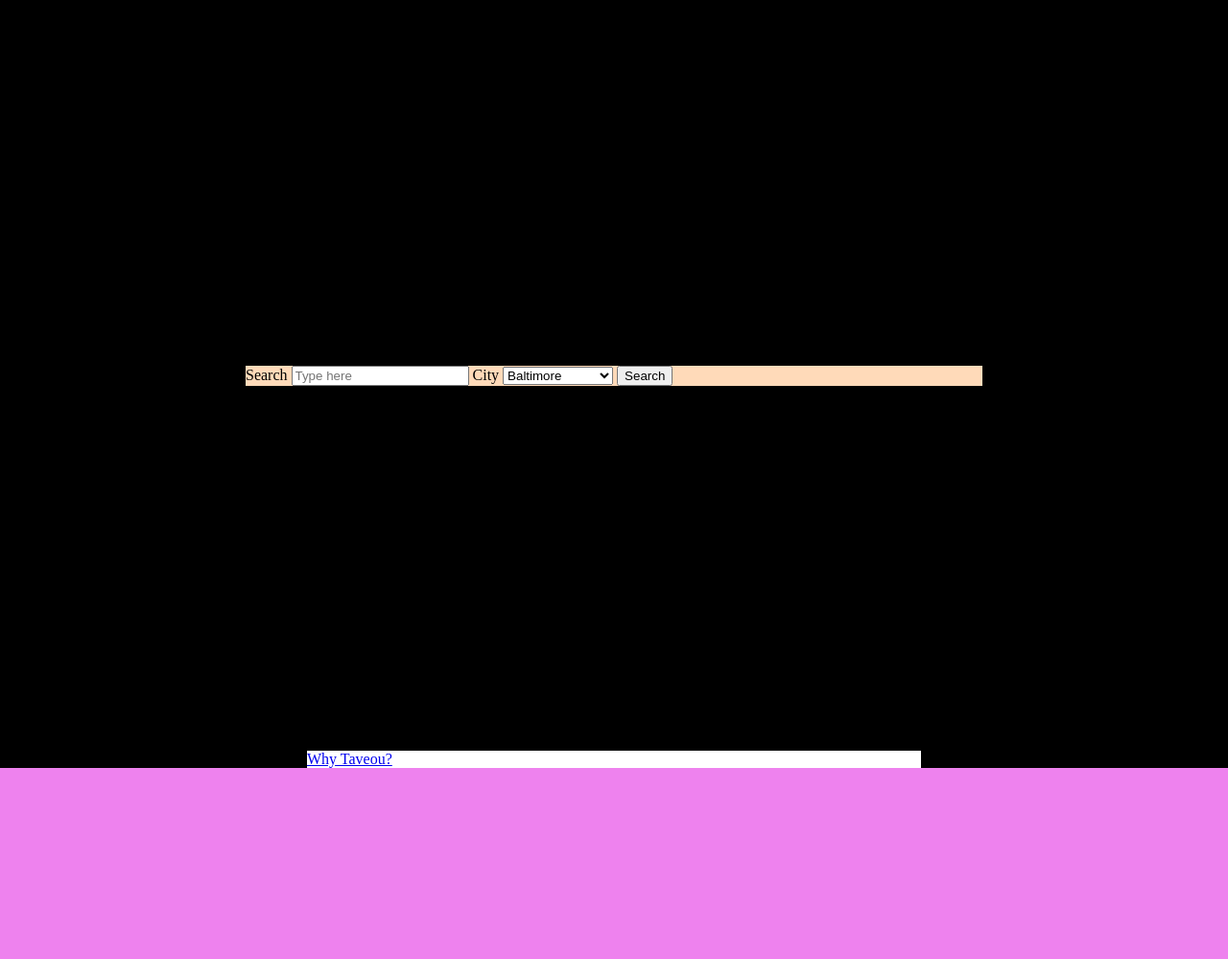
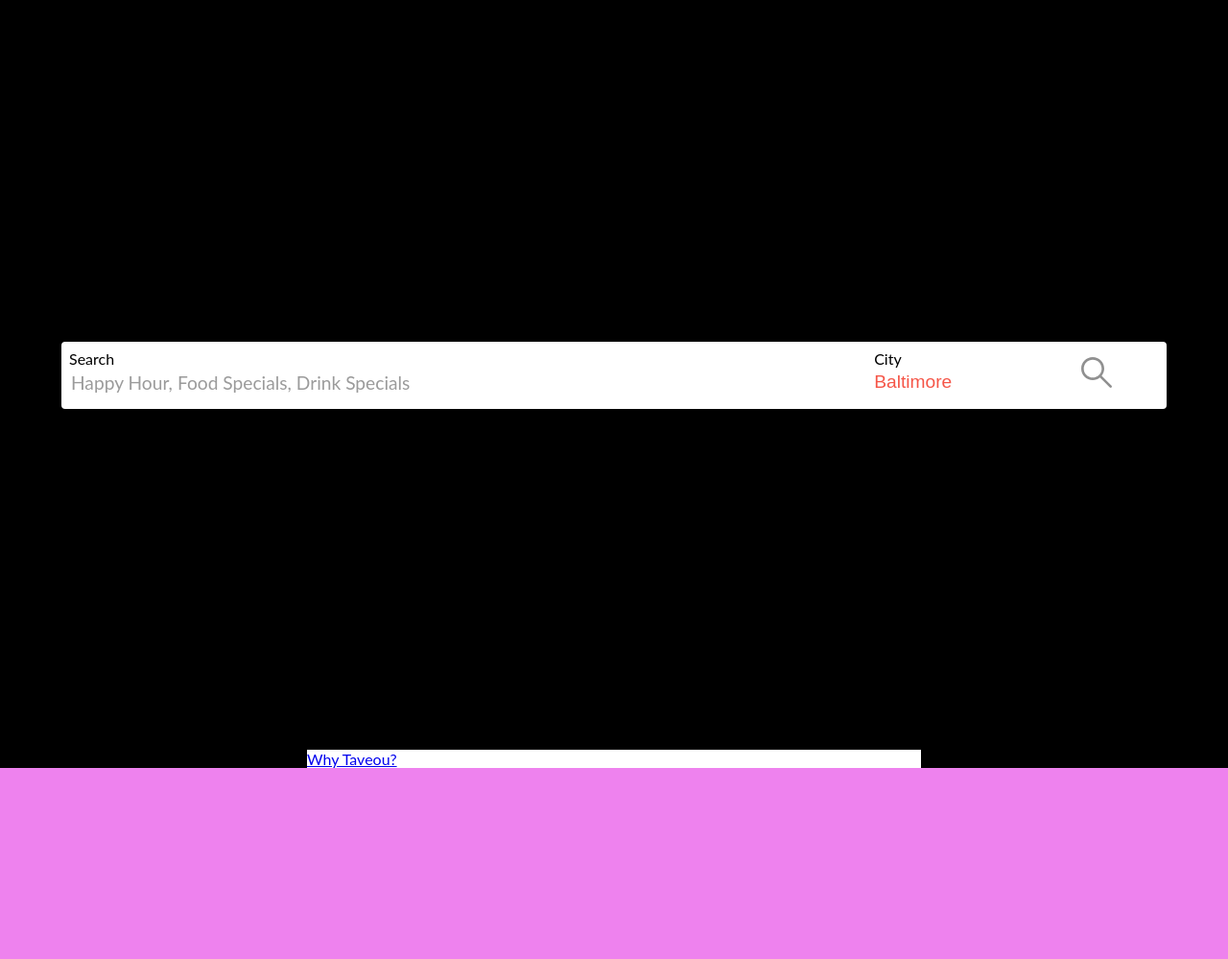
Before and after one commit to manuelescamilla/specials-home, a PHP site: page / in a window 1280 px wide. Shown: the top 999 px of the page at 96% size. Run offline with PHP 8.4, Linux system fonts and the light colour scheme; style sheets or scripts are compiled from the project's sources; some libraries are stand-ins or nearby versions.

Commit message:
Style Updates | Added font magician, animate.css

```diff
--- a/index.html
+++ b/index.html
@@ -4,6 +4,7 @@
     <meta charset="UTF-8">
     <meta name="viewport" content="width=device-width, initial-scale=1.0">
     <meta http-equiv="X-UA-Compatible" content="ie=edge">
+    <link rel="stylesheet" href="https://cdnjs.cloudflare.com/ajax/libs/animate.css/3.5.2/animate.min.css">
     <link rel="stylesheet" href="build/style.css">
     <title>Taveou</title>
 </head>
@@ -13,16 +14,29 @@
         <section id="hero">
             <div class="hero-content">
                 <div class="top-link"></div>
-                <form action="/search" class="search-form">
-                        <label for="search">Search</label>
-                        <input name="search" id="search" type="text" placeholder="Type here">
-                        <label for="city-selector">City</label>
-                        <select name="city-selector" id="city-selector">
-                            <option value="baltimore">Baltimore</option>
-                            <option value="washington-dc">Washington DC</option>
-                            <option value="not-listed">Not listed?</option>
-                        </select>
-                        <input id="submit" type="submit" value="Search">
+                <form action="specials" class="search-form js-search-form">
+                        <div class="search-form__group">
+                            <label for="keywords" class="search-form__group-title">Search</label>
+                            <input name="keywords" id="search" type="text" placeholder="Happy Hour, Food Specials, Drink Specials" class="search-form__query js-search-input-query"/>
+                        </div>
+                        <div class="search-form__group">
+                        <label for="city-selector" class="search-form__group-title">City</label>
+                            <select name="city-selector" id="city-selector" class="search-form__select">
+                                <option value="baltimore">Baltimore</option>
+                                <option value="washington-dc">Washington DC</option>
+                                <option value="not-listed">Not listed?</option>
+                            </select>
+                        </div>
+                        <div class="search-form__group">
+                            <label class="search-form__submit animated js-search-submit-button-group">
+                                <input type="submit" value="submit" class="search-form__submit-button js_submit_query"/>
+                                <svg version="1.1" id="Layer_1" xmlns="http://www.w3.org/2000/svg" xmlns:xlink="http://www.w3.org/1999/xlink" x="0px" y="0px"
+                                viewBox="0 0 24 24" enable-background="new 0 0 24 24" xml:space="preserve">
+                                <path d="M9,18c2.1,0,4.1-0.7,5.6-2l7.7,7.7c0.4,0.4,1,0.4,1.4,0c0.4-0.4,0.4-1,0-1.4L16,14.6c1.2-1.5,2-3.5,2-5.6c0-5-4-9-9-9
+                                    S0,4,0,9C0,14,4,18,9,18z M9,2c3.9,0,7,3.1,7,7c0,3.9-3.1,7-7,7c-3.9,0-7-3.1-7-7C2,5.1,5.1,2,9,2z"/>
+                                </svg>
+                            </label>
+                        </div>
                 </form>
                 <div class="more-link">
                     <a href="#why-taveou" class="why-taveou">Why Taveou?</a>
@@ -33,6 +47,10 @@
         <section id="taveou-nightlife"></section>
     </main>
     <footer></footer>
+<script
+  src="http://code.jquery.com/jquery-3.2.1.min.js"
+  integrity="sha256-hwg4gsxgFZhOsEEamdOYGBf13FyQuiTwlAQgxVSNgt4="
+  crossorigin="anonymous"></script>
 <script src="build/bundle.js"></script>
 </body>
 </html>
--- a/package.json
+++ b/package.json
@@ -32,6 +32,7 @@
     "postcss": "^6.0.8",
     "postcss-assets": "^4.2.0",
     "postcss-cssnext": "^3.0.2",
+    "postcss-font-magician": "^2.0.0",
     "postcss-import": "^10.0.0",
     "postcss-loader": "^2.0.6",
     "style-loader": "^0.18.2",
--- /dev/null
+++ b/src/hero.js
@@ -0,0 +1,15 @@
+const searchForm = document.querySelector('.js-search-form');
+const submitButtonGroup = document.querySelector('.js-search-submit-button-group');
+
+if (searchForm.addEventListener) {
+    searchForm.addEventListener("submit", function(evt) {
+        evt.preventDefault();
+
+        if( (document.querySelector('.js-search-input-query').value) !== ''){
+            searchForm.submit();
+        } else {
+            submitButtonGroup.classList.add('shake');
+            $('.js-search-submit-button-group').one('webkitAnimationEnd mozAnimationEnd MSAnimationEnd oanimationend animationend', () => submitButtonGroup.classList.remove('shake'));
+        }
+    }, true);
+}
--- a/src/index.js
+++ b/src/index.js
@@ -1 +1,2 @@
 import '../styles/global.css';
+import './hero.js';
--- a/styles/flex.css
+++ b/styles/flex.css
@@ -19,6 +19,8 @@ main.home-page {
     flex-direction: column;
 }
 .hero-content {
+    position: relative;
+    z-index: 2;
     lost-center: 900px;
     height: 100%;
     display: flex;
@@ -44,3 +46,30 @@ main.home-page {
         align-self: center;
     }
 }
+
+.search-form {
+    display: flex;
+    justify-content: space-between;
+    & .search-form__group {
+            align-self: center;
+            display: flex;
+            flex-wrap: wrap;
+            flex-direction: column;
+    }
+    & .search-form__group:nth-child(1) {
+        order: 0;
+        flex: 10 0 auto;
+        display: flex;
+        flex-flow: column nowrap;
+    }
+    & .search-form__group:nth-child(2) {
+        order: 1;
+        flex: 1 0 auto;
+        display: flex;
+        flex-flow: column nowrap;
+    }
+    & .search-form__group:nth-child(3) {
+        order: 2;
+        flex: 1 0 auto;
+    }
+}
--- a/styles/global.css
+++ b/styles/global.css
@@ -1,3 +1,4 @@
 @import "flex.css";
 @import "./shared/colors.css";
+@import "./shared/typography.css";
 @import "home.css";
--- a/styles/home.css
+++ b/styles/home.css
@@ -29,16 +29,68 @@
     height: 100%;
     z-index: 1;
     opacity: 0.6;
+    background: resolve("taveou_colorful-mexican-feast.jpg") no-repeat center center fixed;
+}
+#hero:before {
     background-size: cover;
-    background: resolve("taveou_colorful-mexican-feast.jpg") no-repeat center center fixed;
-    filter: progid:DXImageTransform.Microsoft.AlphaImageLoader(src='.http://media02.hongkiat.com/oversized-background-image-design/bg.jpg', sizingMethod='scale');
 }
 .search-form {
-    width: 60%;
-    background: peachpuff;
+    width: 90%;
+    background: var(--bg-white);
+    border-radius: .5vh;
+    height: 70px;
+    & .search-form__group {
+        padding: 1vh;
+        height: 100%;
+    }
+    @media (max-width: 767px) {
+        height: 50px;
+    }
 }
-
 .more-link {
     width: 50%;
     background: #fff;
 }
+::placeholder {
+    color: var(--gray-medium);
+}
+.search-form__query {
+    position: relative;
+    top: 0.2em;
+    font-size: 1.2em;
+    font-family: Lato, Helvetica, Sans Serif;
+    width: 100%;
+    border: none;
+    &:focus {
+        outline: 0;
+    }
+}
+.search-form__select {
+    position: relative;
+    top: 0.25em;
+    border: none;
+    box-shadow: none;
+    background: transparent;
+    background-image: none;
+    -webkit-appearance: none;
+    font-size: 1.2em;
+    color: var(--link-salmon);
+    &:focus {
+        outline: 0;
+    }
+}
+.search-form__submit {
+    position: relative;
+    top: .5em;
+    left: .5em;
+    color: var(--gray-dark);
+    fill: currentColor;
+    width: 32px;
+    cursor: pointer;
+    &:hover {
+        color: var(--link-salmon);
+    }
+}
+.search-form__submit-button {
+    display:none;
+}
--- a/styles/shared/colors.css
+++ b/styles/shared/colors.css
@@ -7,6 +7,8 @@
     --paragraph-title: #E8E4D1;
     --paragraph-text: #2B4B5E;
     --gray-light: #F9F9F9;
+    --gray-medium: #9B9B9B;
     --gray-dark: #909090;
     --black: #000;
+    --bg-white: #fff;
 }
--- /dev/null
+++ b/styles/shared/typography.css
@@ -0,0 +1,8 @@
+:root {
+  --font-text: "FF DIN", sans-serif;
+  --font-weight: 300;
+  --line-height: 1.5;
+}
+body {
+   font-family: "Lato";
+}
```
Also changed, not shown: postcss.config.js (+10 -0 lines), package-lock.json.
